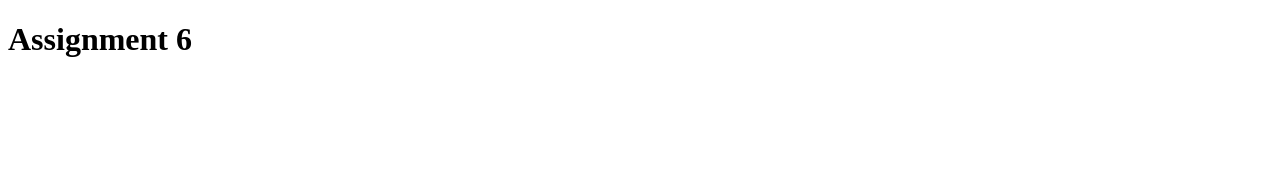
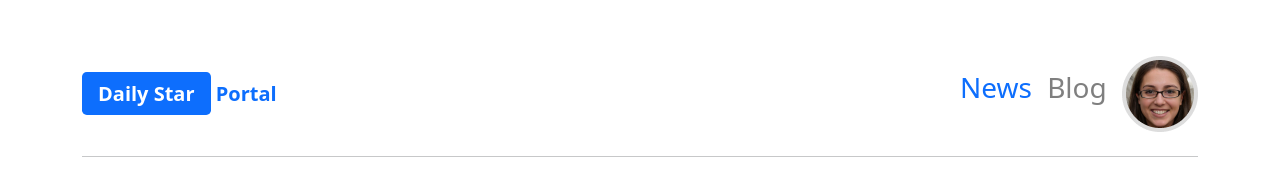
Before and after one commit to ShourovHasan/b6-news-portal-assignment-ShourovHasan, a plain HTML site: page index.html in a window 1280 px wide. Drawn offline with nearby package versions, Linux system fonts and the light colour scheme.

Commit message:
Top Header Added

```diff
--- /dev/null
+++ b/css/style.css
@@ -0,0 +1,3 @@
+/* body{
+    background-color: #F6F6F6;
+} */
--- a/index.html
+++ b/index.html
@@ -4,9 +4,46 @@
     <meta charset="UTF-8">
     <meta http-equiv="X-UA-Compatible" content="IE=edge">
     <meta name="viewport" content="width=device-width, initial-scale=1.0">
-    <title>Document</title>
+    <!-- Bootstrap css link -->
+    <link href="https://cdn.jsdelivr.net/npm/bootstrap@5.0.2/dist/css/bootstrap.min.css" rel="stylesheet"
+        integrity="sha384-EVSTQN3/azprG1Anm3QDgpJLIm9Nao0Yz1ztcQTwFspd3yD65VohhpuuCOmLASjC" crossorigin="anonymous">
+    <!-- Css link  -->
+    <link rel="stylesheet" href="css/style.css">
+
+    <title>Daily Star Portal</title>
 </head>
-<body>
-    <h1>Assignment 6</h1>
+<body class="container my-5">
+    <!-- <h1>Daily Star</h1> -->
+    <header>
+        <!-- Top Header Start  -->
+        <section>
+            <nav class="navbar navbar-light d-flex justify-content-between">
+                <div>
+                    <a class="navbar-brand fw-bold" href="index.html">
+                        <span class="bg-primary text-white px-3 py-2 rounded-3">Daily Star</span>
+                        <span class="text-primary"> Portal</span>
+                    </a>
+                </div>
+                <div class="header_right">
+                    <h3 class="d-inline">
+                        <a href="index.html" class="text-decoration-none">News</a> <a href="blogs.html" class="text-decoration-none text-black-50 px-2">Blog</a>
+                    </h3>
+                    <img class="img-fluid" src="images/header_left_profile_pic.png" alt="">
+                </div>
+            </nav>
+        </section><!-- Top Header End  -->
+        <hr>
+        <!-- Navbar Menu Start -->
+
+        <!-- Navbar Menu End -->
+    </header>
+
+
+
+    <script src="https://cdn.jsdelivr.net/npm/bootstrap@5.0.2/dist/js/bootstrap.bundle.min.js"
+        integrity="sha384-MrcW6ZMFYlzcLA8Nl+NtUVF0sA7MsXsP1UyJoMp4YLEuNSfAP+JcXn/tWtIaxVXM"
+        crossorigin="anonymous"></script>
+
+    <script src="js/app.js"></script>
 </body>
 </html>
--- /dev/null
+++ b/js/app.js
@@ -0,0 +1 @@
+console.log('afgg');
```
Also changed, not shown: images/header_left_profile_pic.png (added).
